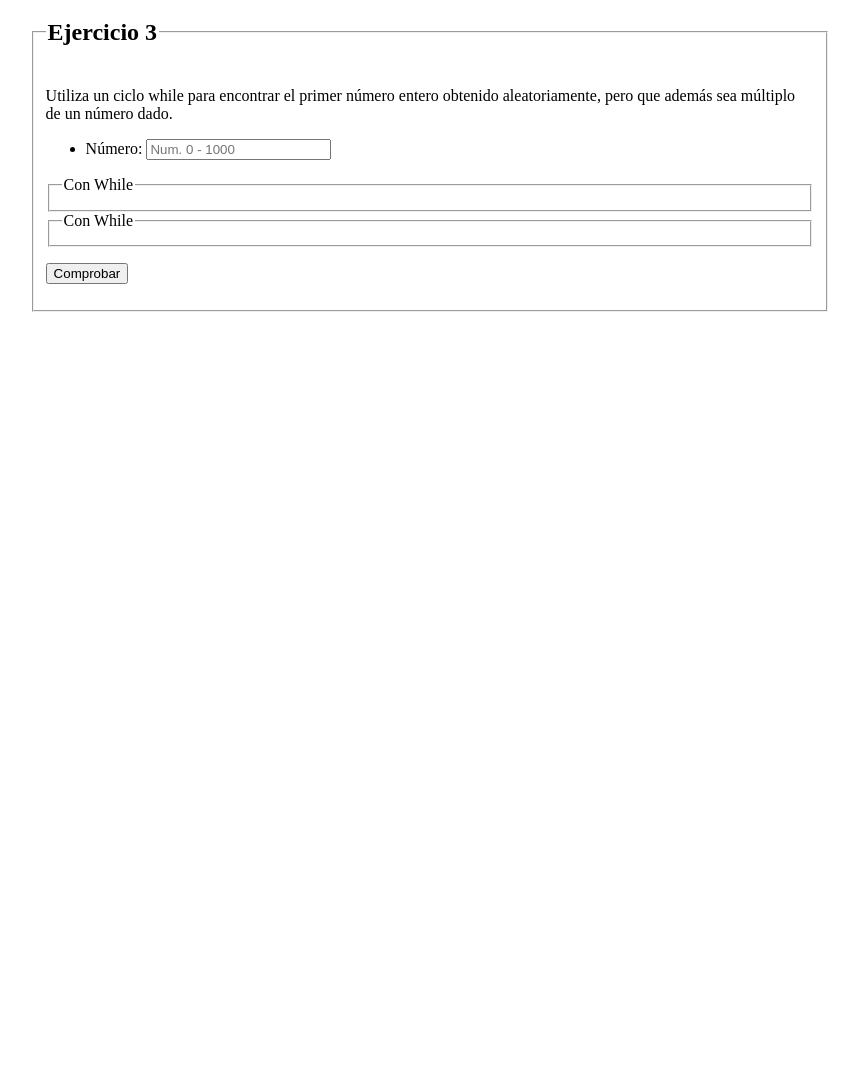
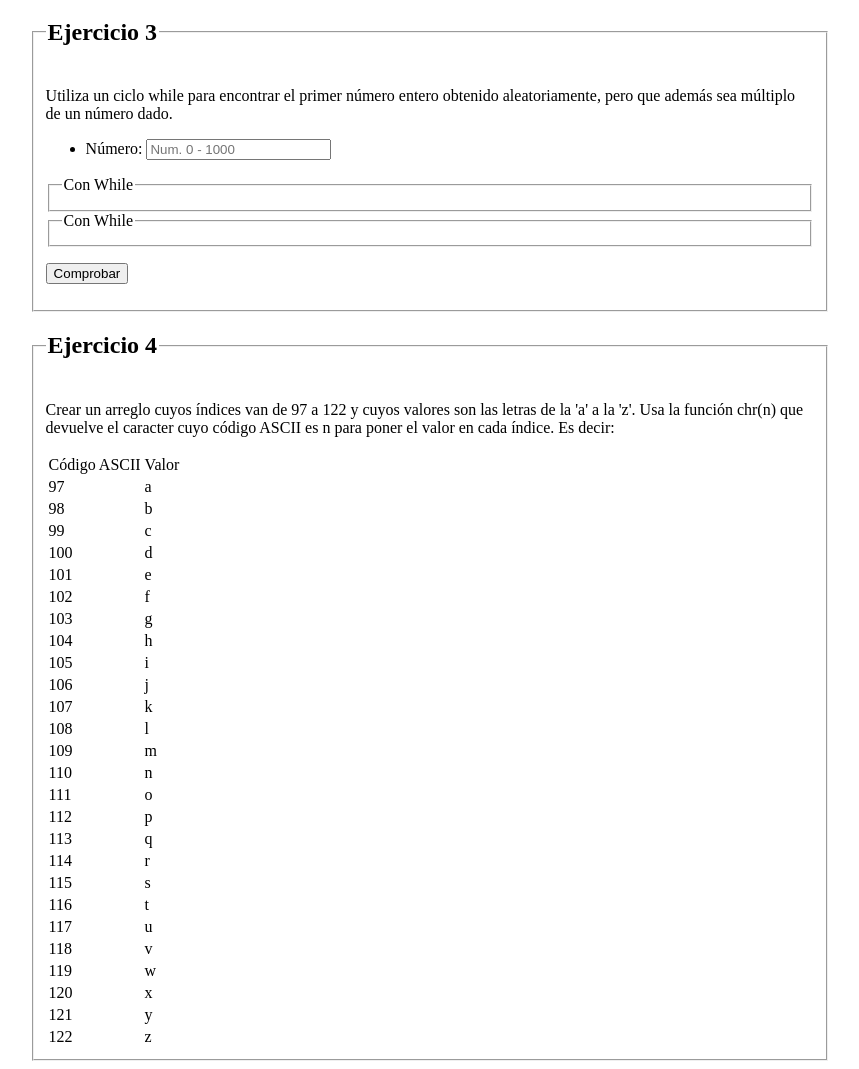
Before and after one commit to l-Santiago-l/tecweb, a PHP site: page / in a window 1280 px wide. Shown: the part 544-1613 px from the top of the page, without its empty margins (168-1027 px from the left). Before the commit the page ends 856 px from the top, so only its background shows below. Run offline with PHP 8.4, Linux system fonts and the light colour scheme.

Commit message:
P07 - Ejercicio 4

```diff
--- a/practicas/p07/index.php
+++ b/practicas/p07/index.php
@@ -55,6 +55,17 @@
                 <p><input type="submit" value="Comprobar">
             </fieldset>
         </form>
+
+        <!-- Ejercicio 4 -->
+        <form method="get">
+            <fieldset>
+                <legend><h2>Ejercicio 4</h2></legend>
+                <p>Crear un arreglo cuyos índices van de 97 a 122 y cuyos valores son las letras de la 'a'
+                    a la 'z'. Usa la función chr(n) que devuelve el caracter cuyo código ASCII es n para poner
+                    el valor en cada índice. Es decir:</p>
+                <?php echo tablaAscii()?>
+            </fieldset>
+        </form>
         </div>
     </body>
 </html>
--- a/practicas/p07/src/funciones.php
+++ b/practicas/p07/src/funciones.php
@@ -61,4 +61,17 @@
         }
     }
 
+    function tablaAscii(){
+        $arr = array();
+        for($i = 97; $i <= 122; $i++){
+            $arr[$i] = chr($i);
+        }
+        $tabla = '<table> <tr><td>Código ASCII</td><td>Valor</td></tr>';
+        foreach ($arr as $key => $value){
+            $tabla .= '<tr> <td>'. $key.'</td><td>'. $value . '</td></tr>';
+        }
+        $tabla .= '</table>';
+        return $tabla;
+    }
+
 ?>
```
